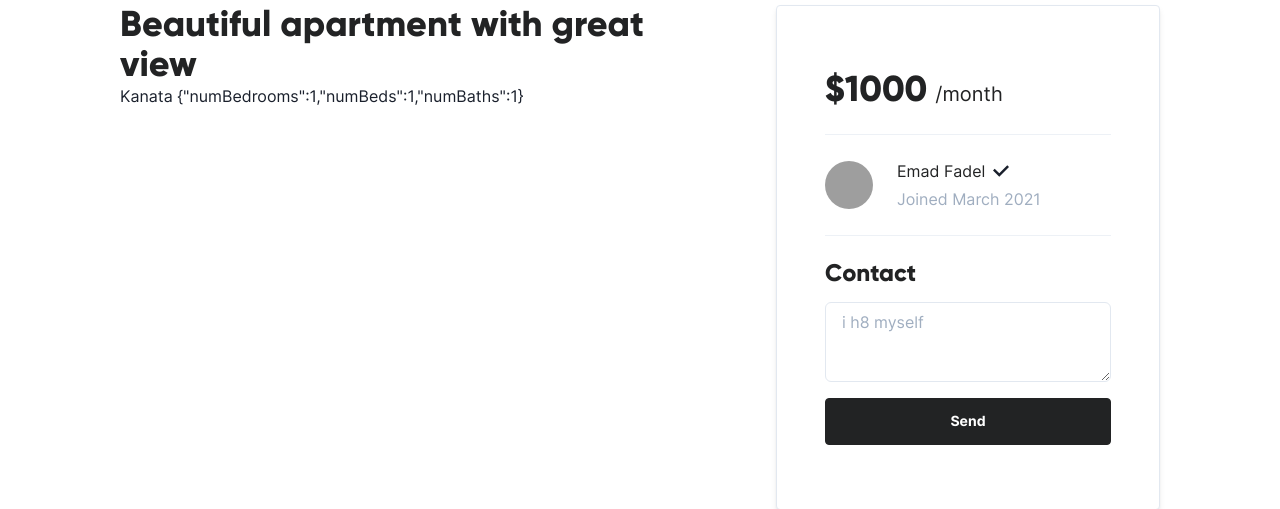
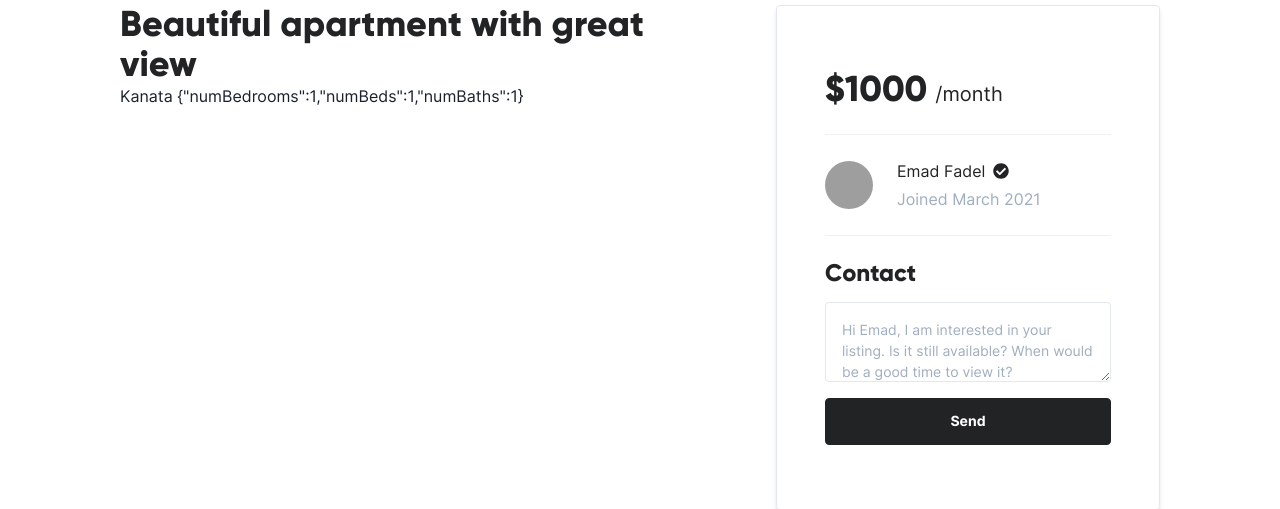
Before and after one commit to yokoso-capstone/yokoso, a Next.js app: page /listings/1 in a window 1280 px wide. Shown: the part 751-1260 px from the top of the page. Built offline with nearby package versions, Linux system fonts and the light colour scheme; grey boxes are pictures that could not be loaded.

Commit message:
feat: add default message to contact card
refactor: move contact card to separate component

refs #34

```diff
--- /dev/null
+++ b/components/sections/ListingContactCard.tsx
@@ -0,0 +1,105 @@
+import { useRef, useState, ChangeEvent, ReactElement } from "react";
+import { ButtonPrimary } from "@/components/core/Button";
+import { Card } from "@/components/core/Layout";
+import { Body1, Heading4, Heading5, TextBase } from "@/components/core/Text";
+import {
+  Divider,
+  HStack,
+  Icon,
+  Image,
+  SkeletonCircle,
+  Stack,
+  Textarea,
+} from "@chakra-ui/react";
+import { FaCheckCircle } from "react-icons/fa";
+import { getUTCMonthString } from "@/src/utils";
+
+interface ListingCardProps {
+  price: number;
+  firstName: string;
+  lastName: string;
+  profilePicture: string;
+  joined: number;
+}
+
+function ListingCard(props: ListingCardProps): ReactElement {
+  const { price, firstName, lastName, profilePicture, joined } = props;
+  const joinedDate = new Date(joined);
+  const [value, setValue] = useState("");
+  const firstFocus = useRef(true);
+  const placeholderText = `Hi ${firstName}, I am interested in your listing. Is it still available? When would be a good time to view it?`;
+
+  const handleFocus = () => {
+    if (firstFocus.current) {
+      setValue(placeholderText);
+      firstFocus.current = false;
+    }
+  };
+
+  const handleInputChange = (e: ChangeEvent<HTMLTextAreaElement>) => {
+    const inputValue = e.target?.value;
+    setValue(inputValue);
+  };
+
+  return (
+    <Card
+      width="100%"
+      padding={["3rem 2rem", "5rem 3rem", "5rem 4rem", "4rem 3rem"]}
+      position="sticky"
+      top={0}
+      marginX="auto"
+    >
+      <Stack spacing="24px">
+        <HStack align="baseline">
+          <Heading4>${price} </Heading4>{" "}
+          <TextBase fontSize="20px">/month</TextBase>
+        </HStack>
+        <Divider />
+        <HStack spacing="24px">
+          <Image
+            src={profilePicture}
+            rounded="full"
+            boxSize="48px"
+            objectFit="cover"
+            fallback={<SkeletonCircle size="48px" />}
+          />
+          <Stack spacing="4px">
+            <HStack>
+              <Body1>
+                {firstName} {lastName}
+              </Body1>
+              <Icon
+                as={FaCheckCircle}
+                color="text.primary"
+                width="16px"
+                height="16px"
+              />
+            </HStack>
+            <Body1 color="text.variant">
+              Joined {getUTCMonthString(joinedDate)}{" "}
+              {joinedDate.getUTCFullYear()}
+            </Body1>
+          </Stack>
+        </HStack>
+        <Divider />
+        <Stack spacing="16px">
+          <Heading5>Contact</Heading5>
+          <Textarea
+            placeholder={placeholderText}
+            size="sm"
+            borderRadius="4px"
+            padding="16px"
+            lineHeight="1.5"
+            height="max-content"
+            value={value}
+            onChange={handleInputChange}
+            onFocus={handleFocus}
+          />
+          <ButtonPrimary>Send</ButtonPrimary>
+        </Stack>
+      </Stack>
+    </Card>
+  );
+}
+
+export default ListingCard;
--- a/pages/listings/[id].tsx
+++ b/pages/listings/[id].tsx
@@ -5,22 +5,11 @@ import {
   InferGetServerSidePropsType,
 } from "next";
 import HeaderWhite from "@/components/sections/HeaderWhite";
-import { ButtonPrimary } from "@/components/core/Button";
-import { Card, ContainerPrimary } from "@/components/core/Layout";
-import { Body1, Heading4, Heading5, TextBase } from "@/components/core/Text";
+import { ContainerPrimary } from "@/components/core/Layout";
+import { Heading4 } from "@/components/core/Text";
 import ImageCarousel from "@/components/sections/ImageCarousel";
-import {
-  Box,
-  Divider,
-  Grid,
-  HStack,
-  Image,
-  SkeletonCircle,
-  Stack,
-  Textarea,
-} from "@chakra-ui/react";
-import { CheckIcon } from "@chakra-ui/icons";
-import { getUTCMonthString } from "@/src/utils";
+import ListingContactCard from "@/components/sections/ListingContactCard";
+import { Box, Grid } from "@chakra-ui/react";
 
 export const getServerSideProps = async (
   context: GetServerSidePropsContext
@@ -39,7 +28,9 @@ export const getServerSideProps = async (
     city: "Kanata",
     price: 1000,
     poster: {
-      name: "Emad Fadel",
+      firstName: "Emad",
+      lastName: "Fadel",
+      profilePicture: "https://placekitten.com/100/100",
       joined: Date.now(),
     },
     details: {
@@ -63,7 +54,6 @@ function ListingPage(
   props: InferGetServerSidePropsType<typeof getServerSideProps>
 ): ReactElement {
   const { title, city, price, poster, details, images } = props;
-  const joinedDate = new Date(poster.joined);
 
   return (
     <>
@@ -80,46 +70,13 @@ function ListingPage(
             {city} {JSON.stringify(details)}
           </Box>
           <Box gridColumn={["1", "1", "1", "2"]} gridRow="1">
-            <Card
-              width="100%"
-              padding={["3rem 2rem", "5rem 3rem", "5rem 4rem", "4rem 3rem"]}
-              position="sticky"
-              top={0}
-              marginX="auto"
-            >
-              <Stack spacing="24px">
-                <HStack align="baseline">
-                  <Heading4>${price} </Heading4>{" "}
-                  <TextBase fontSize="20px">/month</TextBase>
-                </HStack>
-                <Divider />
-                <HStack spacing="24px">
-                  <Image
-                    src={images[0]}
-                    rounded="full"
-                    boxSize="48px"
-                    objectFit="cover"
-                    fallback={<SkeletonCircle size="48px" />}
-                  />
-                  <Stack spacing="4px">
-                    <HStack>
-                      <Body1>{poster.name}</Body1>
-                      <CheckIcon />
-                    </HStack>
-                    <Body1 color="text.variant">
-                      Joined {getUTCMonthString(joinedDate)}{" "}
-                      {joinedDate.getUTCFullYear()}
-                    </Body1>
-                  </Stack>
-                </HStack>
-                <Divider />
-                <Stack spacing="16px">
-                  <Heading5>Contact</Heading5>
-                  <Textarea placeholder="i h8 myself" />
-                  <ButtonPrimary>Send</ButtonPrimary>
-                </Stack>
-              </Stack>
-            </Card>
+            <ListingContactCard
+              price={price}
+              firstName={poster.firstName}
+              lastName={poster.lastName}
+              profilePicture={poster.profilePicture}
+              joined={poster.joined}
+            />
           </Box>
         </Grid>
       </ContainerPrimary>
```
